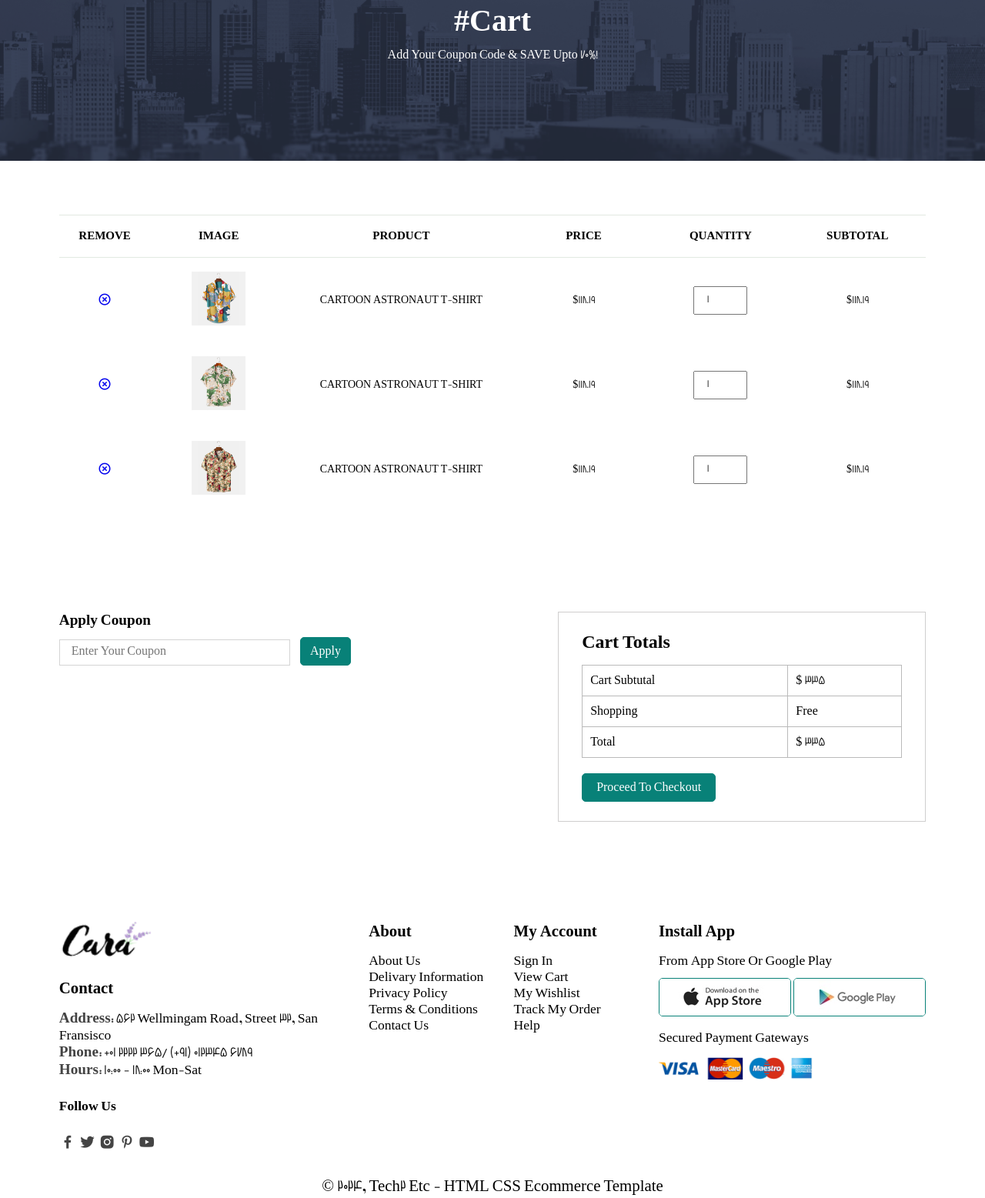
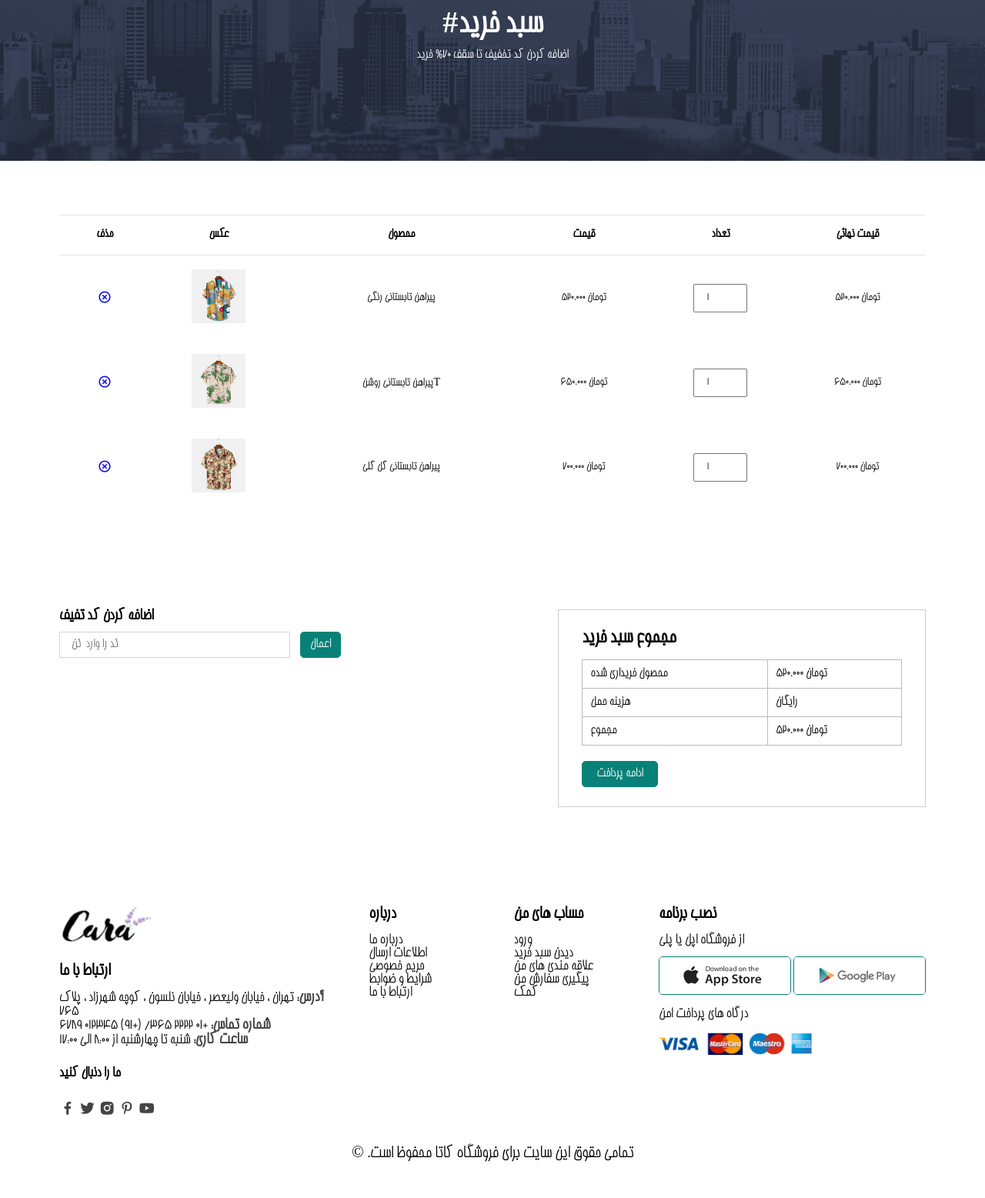
Before and after one commit to neginsh1996/cata-shop, a plain HTML site: page cart.html in a window 1280 px wide. Shown: the part 175-1732 px from the top of the page at 77% size. Drawn offline with nearby package versions, Linux system fonts and the light colour scheme.

Commit message:
Update cart.html

```diff
--- a/cart.html
+++ b/cart.html
@@ -27,11 +27,11 @@
 
         <div>
             <ul class="navbar" id="navbar">
-                <li><a href="index.html">home</a></li>
-                <li><a href="shop.html" >shop</a></li>
-                <li><a href="blog.html">blog</a></li>
-                <li><a href="about.html">about</a></li>
-                <li><a href="contact.html">contact</a></li>
+                <li><a href="index.html">خانه</a></li>
+                <li><a href="shop.html" >فروشگاه</a></li>
+                <li><a href="blog.html">مقالات</a></li>
+                <li><a href="about.html">درباره ما</a></li>
+                <li><a href="contact.html">ارتباط با ما</a></li>
                 <li><a id="lg-bag" href="cart.html" class="active"><i class='bx bx-shopping-bag'></i></a></li>
                 <a href="#" id="close"><i class='bx bx-x'></i></a>
             </ul>
@@ -45,9 +45,9 @@
 
     <!-------Home section--------->
     <section class="home-contact" id="home-contact">
-        <h3>#cart</h3>
+        <h3>#سبد خرید</h3>
         <p>
-            add your coupon code & SAVE upto 70%!
+            اضافه کردن کد تخفیف تا سقف 70% خرید
         </p>
     </section>
 
@@ -56,12 +56,12 @@
         <table class="product-table" width="100%">
             <thead>
                 <tr>
-                    <td>remove</td>
-                    <td>image</td>
-                    <td>product</td>
-                    <td>price</td>
-                    <td>quantity</td>
-                    <td>subtotal</td>
+                    <td>حذف</td>
+                    <td>عکس</td>
+                    <td>محصول</td>
+                    <td>قیمت</td>
+                    <td>تعداد</td>
+                    <td>قیمت نهائی</td>
                 </tr>
             </thead>
 
@@ -69,28 +69,28 @@
                 <tr>
                     <td><a href="#"><i class='bx bx-x-circle'></i></a></td>
                     <td><img src="./image/f1.jpg" alt=""></td>
-                    <td>cartoon astronaut t-shirt</td>
-                    <td>$118.19</td>
-                    <td><input type="number" value="1"></td>
-                    <td>$118.19</td>
+                    <td>پیراهن تابستانی رنگی</td>
+                    <td>520.000 تومان</td>
+                    <td><input type="number" value="1" placeholder="#"></td>
+                    <td>520.000 تومان</td>
                 </tr>
 
                 <tr>
                     <td><a href="#"><i class='bx bx-x-circle'></i></a></td>
                     <td><img src="./image/f2.jpg" alt=""></td>
-                    <td>cartoon astronaut t-shirt</td>
-                    <td>$118.19</td>
-                    <td><input type="number" value="1"></td>
-                    <td>$118.19</td>
+                    <td>پیراهن تابستانی روشنt</td>
+                    <td>650.000 تومان</td>
+                    <td><input type="number" value="1" placeholder="#"></td>
+                    <td>650.000 تومان</td>
                 </tr>
 
                 <tr>
                     <td><a href="#"><i class='bx bx-x-circle'></i></a></td>
                     <td><img src="./image/f3.jpg" alt=""></td>
-                    <td>cartoon astronaut t-shirt</td>
-                    <td>$118.19</td>
-                    <td><input type="number" value="1"></td>
-                    <td>$118.19</td>
+                    <td>پیراهن تابستانی گل گلی</td>
+                    <td>700.000 تومان</td>
+                    <td><input type="number" value="1" placeholder="#"></td>
+                    <td>700.000 تومان</td>
                 </tr>
             </tbody>
         </table>
@@ -100,28 +100,28 @@
     <section class="cart-2">
         <div class="cart-container">
             <div class="cart-apply">
-                <h1>apply coupon</h1>
-                <input type="text" placeholder="enter your coupon">
-                <button class="btn">apply</button>
+                <h1>اضافه کردن کد تفیف</h1>
+                <input type="text" placeholder="کد را وارد کن">
+                <button class="btn">اعمال</button>
             </div>
 
             <div class="cart-total">
-                <h1>cart totals</h1>
+                <h1>مجموع سبد خرید</h1>
                 <table class="cart-table">
                     <tr>
-                      <td>cart subtutal</td>
-                      <td>$ 335</td>
+                      <td>محصول خریداری شده</td>
+                      <td>520.000 تومان</td>
                     </tr>
                     <tr>
-                      <td>shopping</td>
-                      <td>free</td>
+                      <td>هزینه حمل</td>
+                      <td>رایگان</td>
                     </tr>
                     <tr class="span">
-                      <td>total</td>
-                      <td >$ 335</td>
+                      <td>مجموع</td>
+                      <td >520.000 تومان</td>
                     </tr>
                 </table>
-                  <button class="btns">proceed to checkout</button>
+                  <button class="btns">ادامه پرداخت</button>
             </div>
         </div>
     </section>
@@ -132,11 +132,11 @@
         <div class="footer-container">
             <div class="footer-box">
                 <img class="photo" src="./image/logo.png" alt="">
-                <h1>contact</h1>
-                <h2><span>address:</span> 562 wellmingam road, street 32, san fransisco</h2>
-                <h2><span>phone:</span> +01 2222 365/ (+91) 012345 6789</h2>
-                <h2><span>hours:</span> 10:00 - 18:00 mon-sat</h2>
-                <h3>follow us</h3>
+                <h1>ارتباط با ما</h1>
+                <h2><span>آدرس:</span> تهران ، خیابان ولیعصر ، خیابان نلسون ، کوچه شهرزاد ، پلاک 765</h2>
+                <h2><span>شماره تماس:</span> +01 2222 365/ (+91) 012345 6789</h2>
+                <h2><span>ساعت کاری:</span> شنبه تا چهارشنبه از 8:00 الی 17:00</h2>
+                <h3>ما را دنبال کنید</h3>
                 <div class="socials">
                     <i class='bx bxl-facebook'></i>
                     <i class='bx bxl-twitter' ></i>
@@ -147,31 +147,31 @@
             </div>
 
             <div class="footer-box">
-                <h1>about</h1>
-                <h2>about us</h2>
-                <h2>delivary information</h2>
-                <h2>privacy policy</h2>
-                <h2>terms & conditions</h2>
-                <h2>contact us</h2>
+                <h1>درباره</h1>
+                <h2>درباره ما</h2>
+                <h2>اطلاعات ارسال</h2>
+                <h2>حریم خصوصی</h2>
+                <h2>شرایط و ضوابط</h2>
+                <h2>ارتباط با ما</h2>
             </div>
 
             <div class="footer-box">
-                <h1>my account</h1>
-                <h2>sign in</h2>
-                <h2>view cart</h2>
-                <h2>my wishlist</h2>
-                <h2>track my order</h2>
-                <h2>help</h2>
+                <h1>حساب های من</h1>
+                <h2>ورود</h2>
+                <h2>دیدن سبد خرید</h2>
+                <h2>علاقه مندی های من</h2>
+                <h2>پیگیری سفارش من</h2>
+                <h2>کمک</h2>
             </div>
 
             <div class="footer-box">
-                <h1>install app</h1>
-                <h2>from app store or google play</h2>
+                <h1>نصب برنامه</h1>
+                <h2>از فروشگاه اپل یا پلی</h2>
                 <div class="store">
                     <img src="./image/app.jpg" alt="">
                     <img src="./image/play.jpg" alt="">
                 </div>
-                <h2>secured payment gateways</h2>
+                <h2>درگاه های پرداخت امن</h2>
                 <div class="pay">
                     <img src="./image/pay.png" alt="">
                 </div>
@@ -179,7 +179,7 @@
         </div>
 
         <p>
-            &copy 2024, tech2 etc - HTML CSS ecommerce template
+            &copy .تمامی حقوق این سایت برای فروشگاه کاتا محفوظ است
         </p>
     </section>
 
```
